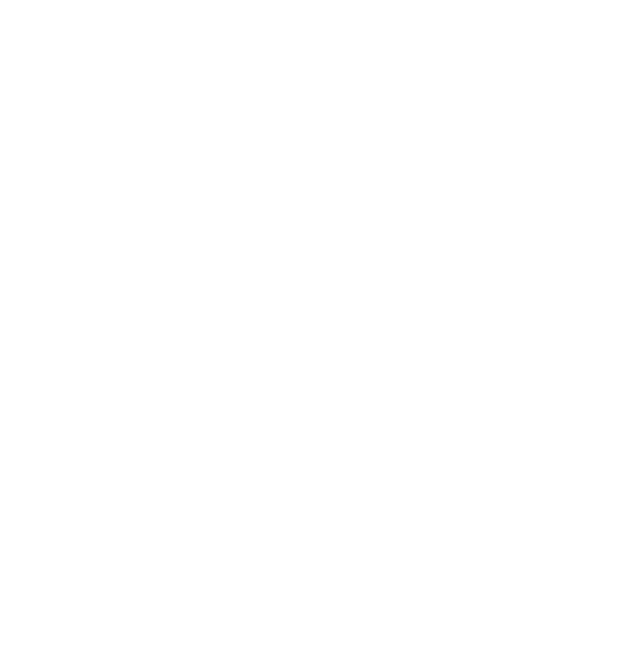
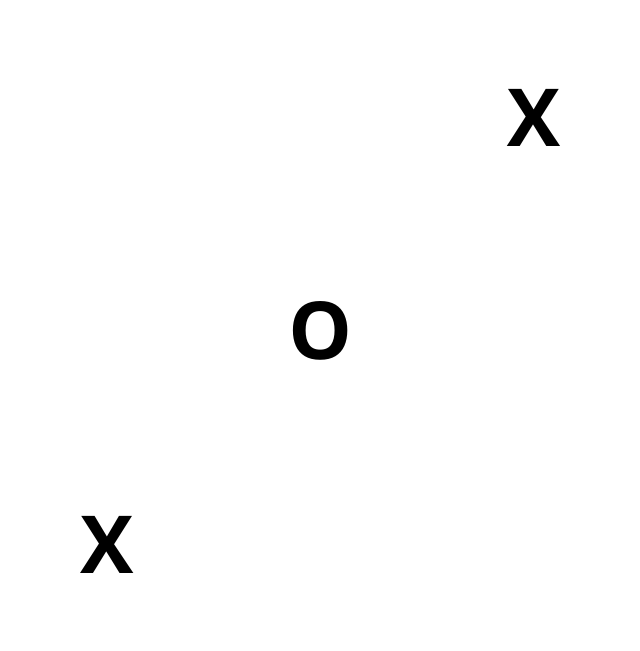
Before and after one commit to Frobii/javascript-tic-tac-toe, a website: page index.html in a window 1280 px wide. Shown: the whole page, without its empty margins (8-648 px from the left). Drawn offline with Linux system fonts and the light colour scheme.

Commit message:
create-a-function-which-populates-the-display

```diff
--- a/script.js
+++ b/script.js
@@ -1,5 +1,8 @@
 const gameboard = (() => {
   const grid = Array.from(Array(3), () => new Array(3));
+  grid[0][2] = 'X';
+  grid[1][1] = 'O';
+  grid[2][0] = 'X';
 
   return { grid };
 })();
@@ -11,8 +14,15 @@ const displayController = (() => {
     positions.push(document.querySelector(`.pos-${i}`));
   }
 
-  return { positions };
+  function populateDisplay(board) {
+    for (let i = 0; i < positions.length; i += 1) {
+      const row = Math.floor(i / 3);
+      const col = i % 3;
+      positions[i].textContent = board[row][col];
+    }
+  }
+
+  return { positions, populateDisplay };
 })();
 
-console.log(gameboard.grid);
-console.log(displayController.positions);
+displayController.populateDisplay(gameboard.grid);
--- a/style.css
+++ b/style.css
@@ -1,7 +1,12 @@
 .board-container {
+    height: 50vw;
+    width: 50vw;
     display: grid;
     grid-template-columns: repeat(3, 1fr);
     grid-template-rows: repeat(3, 1fr);
-    height: 50vw;
-    width: 50vw;
+    align-items: center;
+    justify-items: center;
+    font-size: 80px;
+    font-family:'Segoe UI', Tahoma, Geneva, Verdana, sans-serif;
+    font-weight: 900;
 }
```
